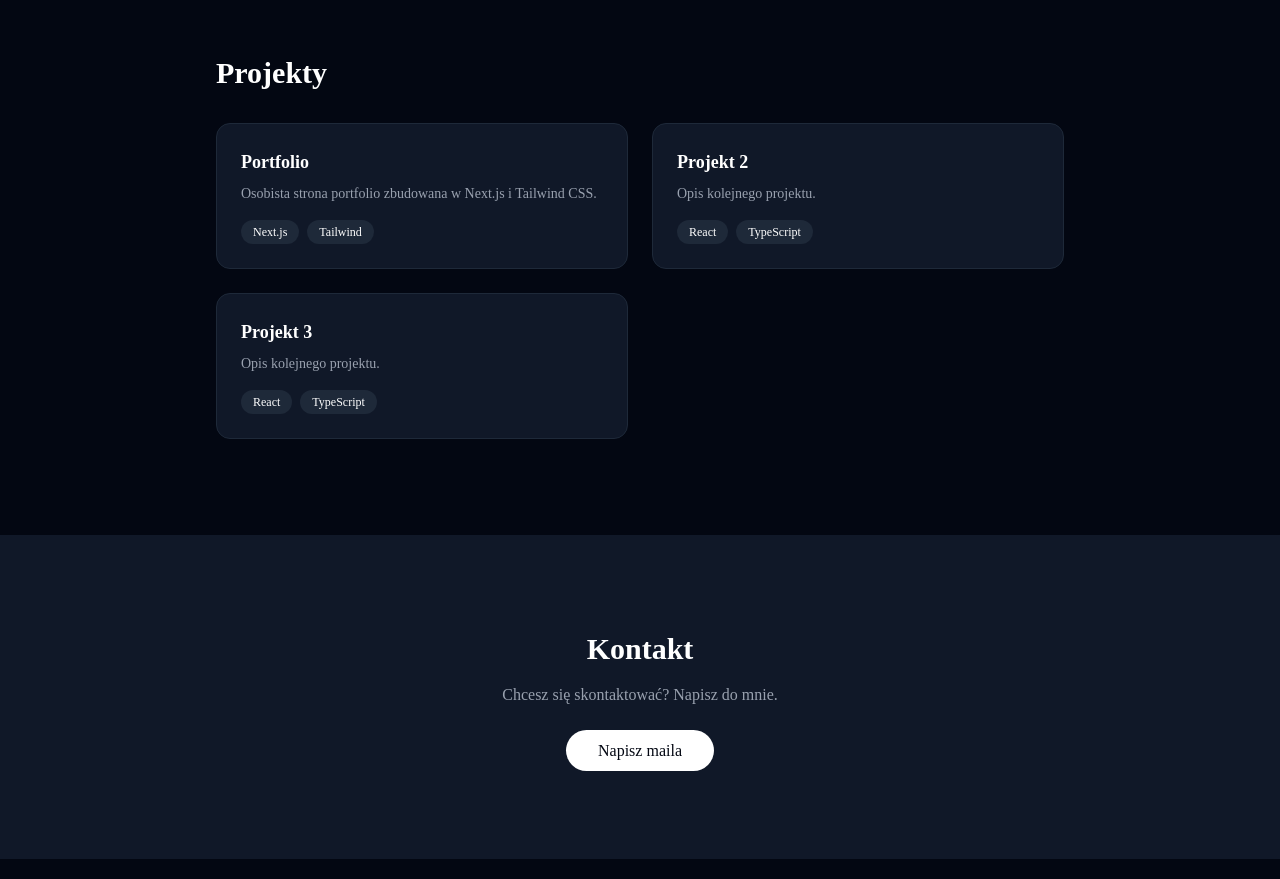
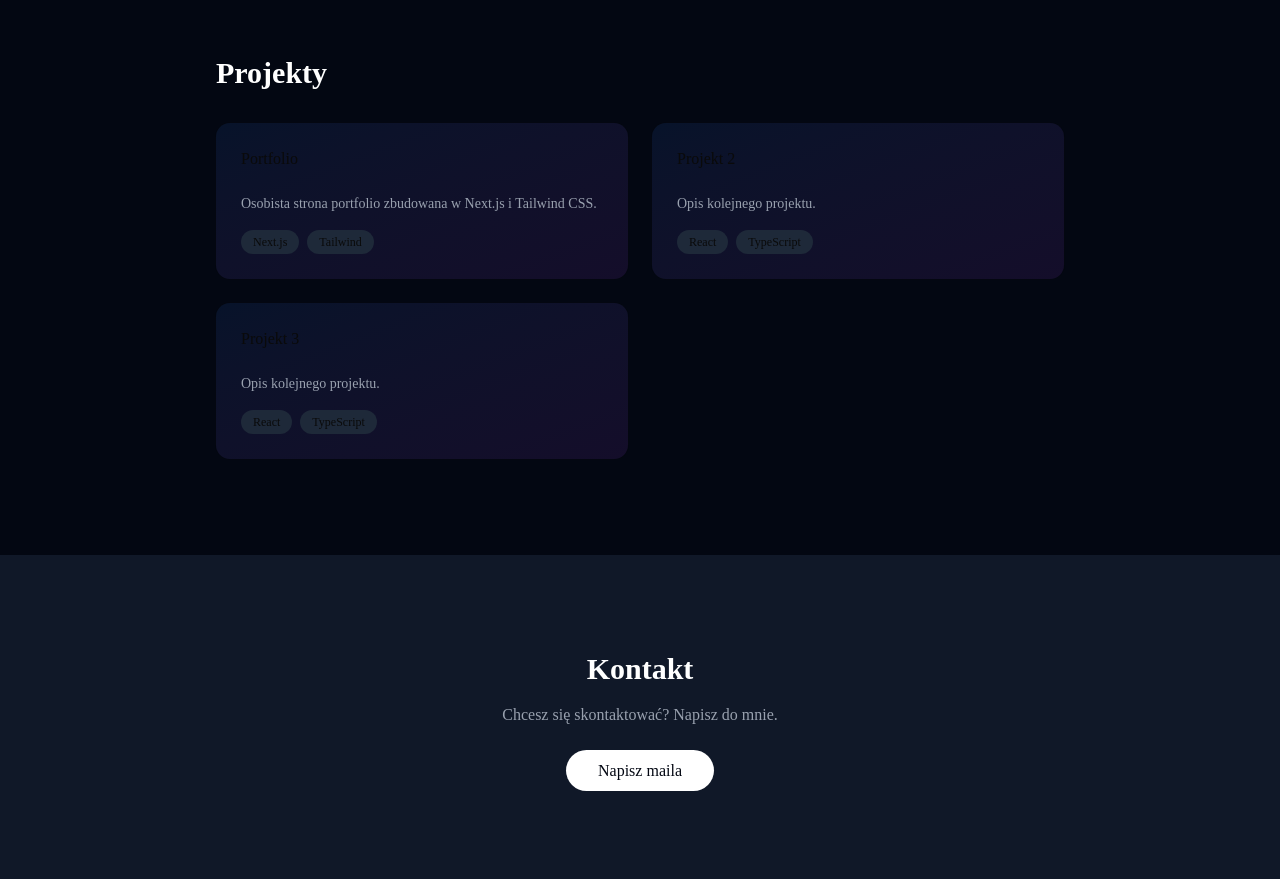
Before and after one commit to fornalbartosz3/moje-portfolio, a Next.js app: page / in a window 1280 px wide. Shown: the part 1540-2419 px from the top of the page. Built offline with nearby package versions, Linux system fonts and the light colour scheme.

Commit message:
improve card styling and spacing

```diff
--- a/app/page.tsx
+++ b/app/page.tsx
@@ -29,6 +29,7 @@
 
 
 import { Button } from "@/components/ui/button";
+import { Card, CardContent, CardHeader, CardTitle } from "@/components/ui/card";
 
 export default function Home() {
   return (
@@ -84,8 +85,11 @@
   <h2 className="text-3xl font-bold mb-8">Projekty</h2>
   <div className="grid md:grid-cols-2 gap-6">
     {projects.map((project) => (
-      <div key={project.id} className="bg-gray-900 rounded-xl p-6 border border-gray-800">
-        <h3 className="font-bold text-lg mb-2">{project.title}</h3>
+     <Card key={project.id} className="border-0 bg-gradient-to-br from-blue-500/10 to-purple-500/10 p-[1px]">
+  <CardHeader className="pb-2 px-6 pt-6">
+  <CardTitle>{project.title}</CardTitle>
+</CardHeader>
+<CardContent className="px-6 pb-6 space-y-4">
     <p className="text-gray-400 text-sm mb-4">{project.description}</p>
     <div className="flex gap-2 flex-wrap">
       {project.tags.map((tag) => (
@@ -94,7 +98,8 @@
         </span>
       ))}
     </div>
-      </div>
+  </CardContent>
+</Card>
     ))}
   </div>
 </section>
--- /dev/null
+++ b/components/ui/card.tsx
@@ -0,0 +1,103 @@
+import * as React from "react"
+
+import { cn } from "@/lib/utils"
+
+function Card({
+  className,
+  size = "default",
+  ...props
+}: React.ComponentProps<"div"> & { size?: "default" | "sm" }) {
+  return (
+    <div
+      data-slot="card"
+      data-size={size}
+      className={cn(
+        "group/card flex flex-col gap-4 overflow-hidden rounded-xl bg-card py-4 text-sm text-card-foreground ring-1 ring-foreground/10 has-data-[slot=card-footer]:pb-0 has-[>img:first-child]:pt-0 data-[size=sm]:gap-3 data-[size=sm]:py-3 data-[size=sm]:has-data-[slot=card-footer]:pb-0 *:[img:first-child]:rounded-t-xl *:[img:last-child]:rounded-b-xl",
+        className
+      )}
+      {...props}
+    />
+  )
+}
+
+function CardHeader({ className, ...props }: React.ComponentProps<"div">) {
+  return (
+    <div
+      data-slot="card-header"
+      className={cn(
+        "group/card-header @container/card-header grid auto-rows-min items-start gap-1 rounded-t-xl px-4 group-data-[size=sm]/card:px-3 has-data-[slot=card-action]:grid-cols-[1fr_auto] has-data-[slot=card-description]:grid-rows-[auto_auto] [.border-b]:pb-4 group-data-[size=sm]/card:[.border-b]:pb-3",
+        className
+      )}
+      {...props}
+    />
+  )
+}
+
+function CardTitle({ className, ...props }: React.ComponentProps<"div">) {
+  return (
+    <div
+      data-slot="card-title"
+      className={cn(
+        "font-heading text-base leading-snug font-medium group-data-[size=sm]/card:text-sm",
+        className
+      )}
+      {...props}
+    />
+  )
+}
+
+function CardDescription({ className, ...props }: React.ComponentProps<"div">) {
+  return (
+    <div
+      data-slot="card-description"
+      className={cn("text-sm text-muted-foreground", className)}
+      {...props}
+    />
+  )
+}
+
+function CardAction({ className, ...props }: React.ComponentProps<"div">) {
+  return (
+    <div
+      data-slot="card-action"
+      className={cn(
+        "col-start-2 row-span-2 row-start-1 self-start justify-self-end",
+        className
+      )}
+      {...props}
+    />
+  )
+}
+
+function CardContent({ className, ...props }: React.ComponentProps<"div">) {
+  return (
+    <div
+      data-slot="card-content"
+      className={cn("px-4 group-data-[size=sm]/card:px-3", className)}
+      {...props}
+    />
+  )
+}
+
+function CardFooter({ className, ...props }: React.ComponentProps<"div">) {
+  return (
+    <div
+      data-slot="card-footer"
+      className={cn(
+        "flex items-center rounded-b-xl border-t bg-muted/50 p-4 group-data-[size=sm]/card:p-3",
+        className
+      )}
+      {...props}
+    />
+  )
+}
+
+export {
+  Card,
+  CardHeader,
+  CardFooter,
+  CardTitle,
+  CardAction,
+  CardDescription,
+  CardContent,
+}
```
Lines whose indentation alone changed are shown as unchanged.
